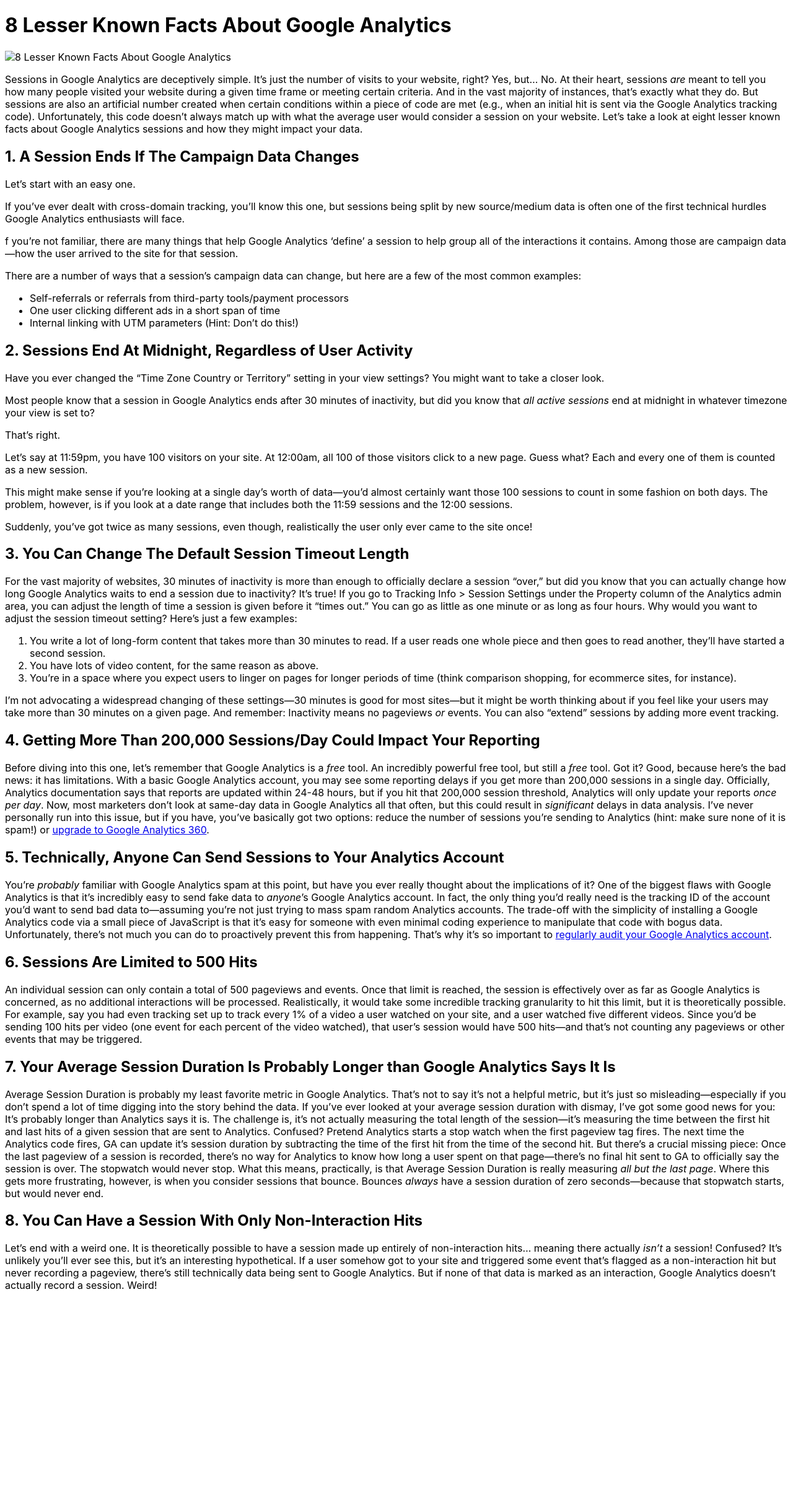
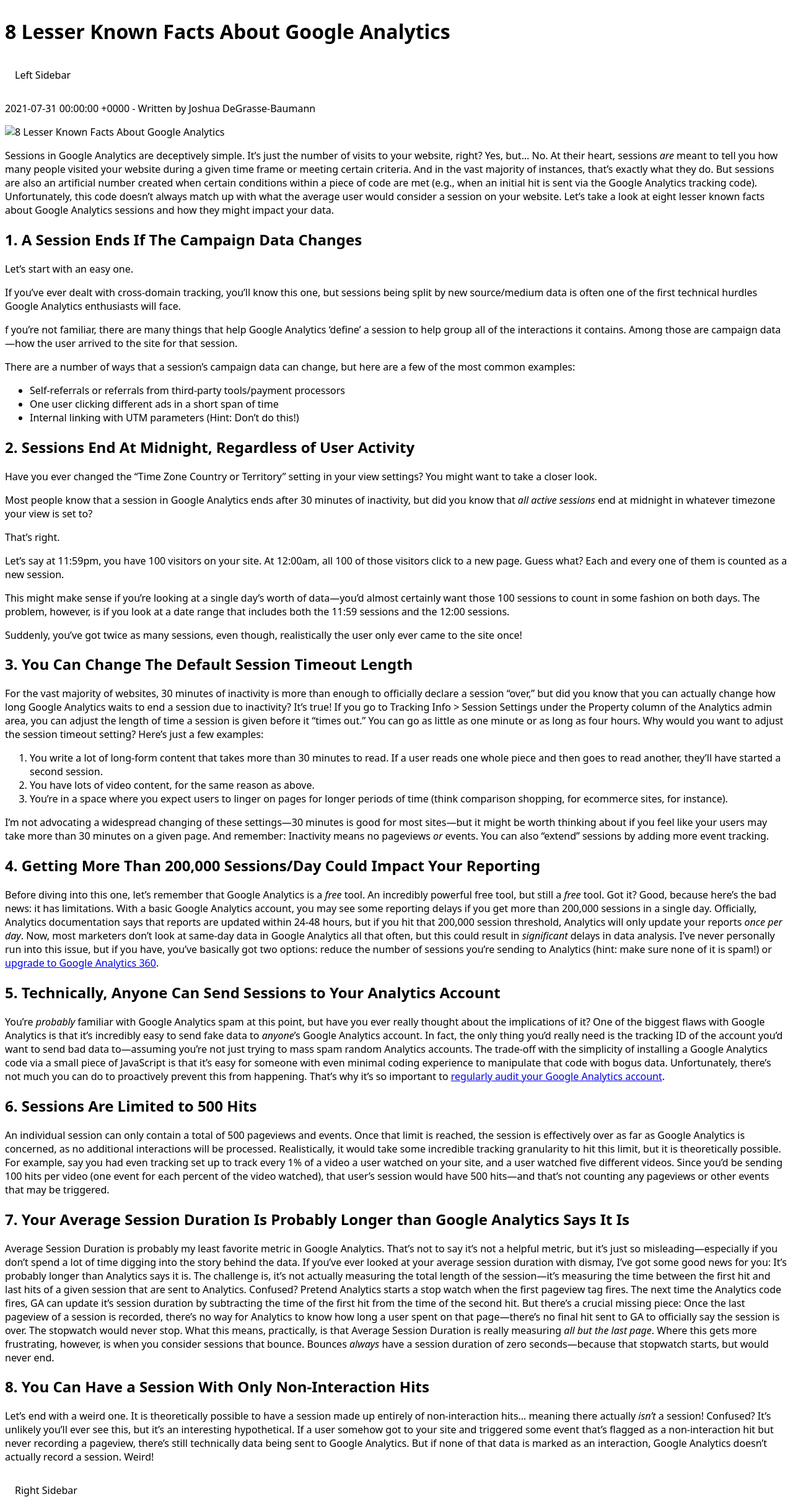
Before and after one commit to jdegbau/jdegbau.github.io, a Jekyll site: the page built from _posts/2021-07-31-lesser-known-ga-facts.md, in a window 1280 px wide. Shown: the whole page at 62% size. Built offline with Jekyll 4.4.1, drawn with Linux system fonts in a browser that asks for light colours; before the commit the page ends 2100 px from its top, so only the background shows below that.

Commit message:
Various small tweaks

```diff
--- a/_config.yml
+++ b/_config.yml
@@ -1,9 +1,19 @@
-url: "https://jdegbau.github.io/"
+url: "https://jdegbau.github.io"
 baseurl: "/"
 title: "Joshua DeGrasse-Baumann's Site"
 highlighter: rouge
 markdown: kramdown
+
+# Plugins
 plugins:
   - jekyll-redirect-from
 whitelist:
   - jekyll-redirect-from
+
+# Defaults
+defaults:
+  -
+    scope:
+      path: "" # an empty string here means all files in the project
+    values:
+      author: Joshua DeGrasse-Baumann
--- a/_layouts/post.html
+++ b/_layouts/post.html
@@ -1,6 +1,10 @@
 ---
 layout: default
 ---
-<p>{{ page.date }} - Written by {{ page.author }}</p>
 
-{{ content }}
+<div class="left-sidebar">Left Sidebar</div>
+<main id=content>
+    <p>{{ page.date }} - Written by {{ page.author }}</p>
+    {{ content }}
+</main>
+<div class="right-sidebar" contenteditable>Right Sidebar</div>
--- a/_sass/main.scss
+++ b/_sass/main.scss
@@ -41,3 +41,34 @@
   top: 0;
   left: 0;
 }
+
+// Grid Style
+
+body {
+  display: grid;
+  height: 100vh;
+  grid-template: auto 1fr auto / auto 1fr auto
+}
+
+// etc
+
+.left-sidebar {
+  grid-column: 1 / 2;
+}
+
+main {
+  grid-column: 2 / 3;
+}
+
+.right-sidebar {
+  grid-column: 3 / 4;
+}
+
+body {
+  font-family: system-ui, sans-serif;
+}
+
+.left-sidebar,
+.right-sidebar {
+  padding: 1rem;
+}
```
Also changed, not shown: _drafts/why-i-hate-average-session-duration.md (+0 -1 lines), _posts/2021-07-31-lesser-known-ga-facts.md (+1 -1 lines).
